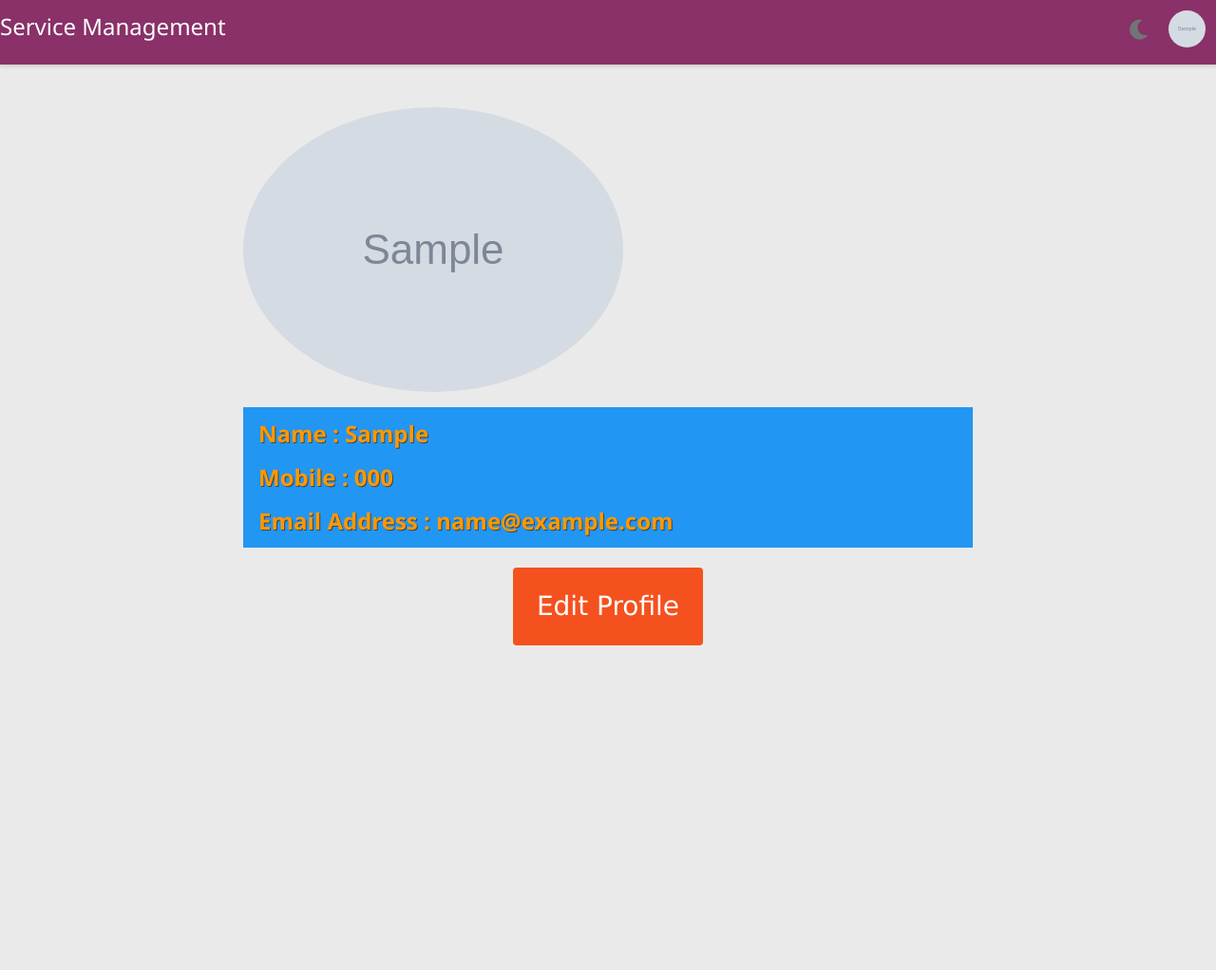
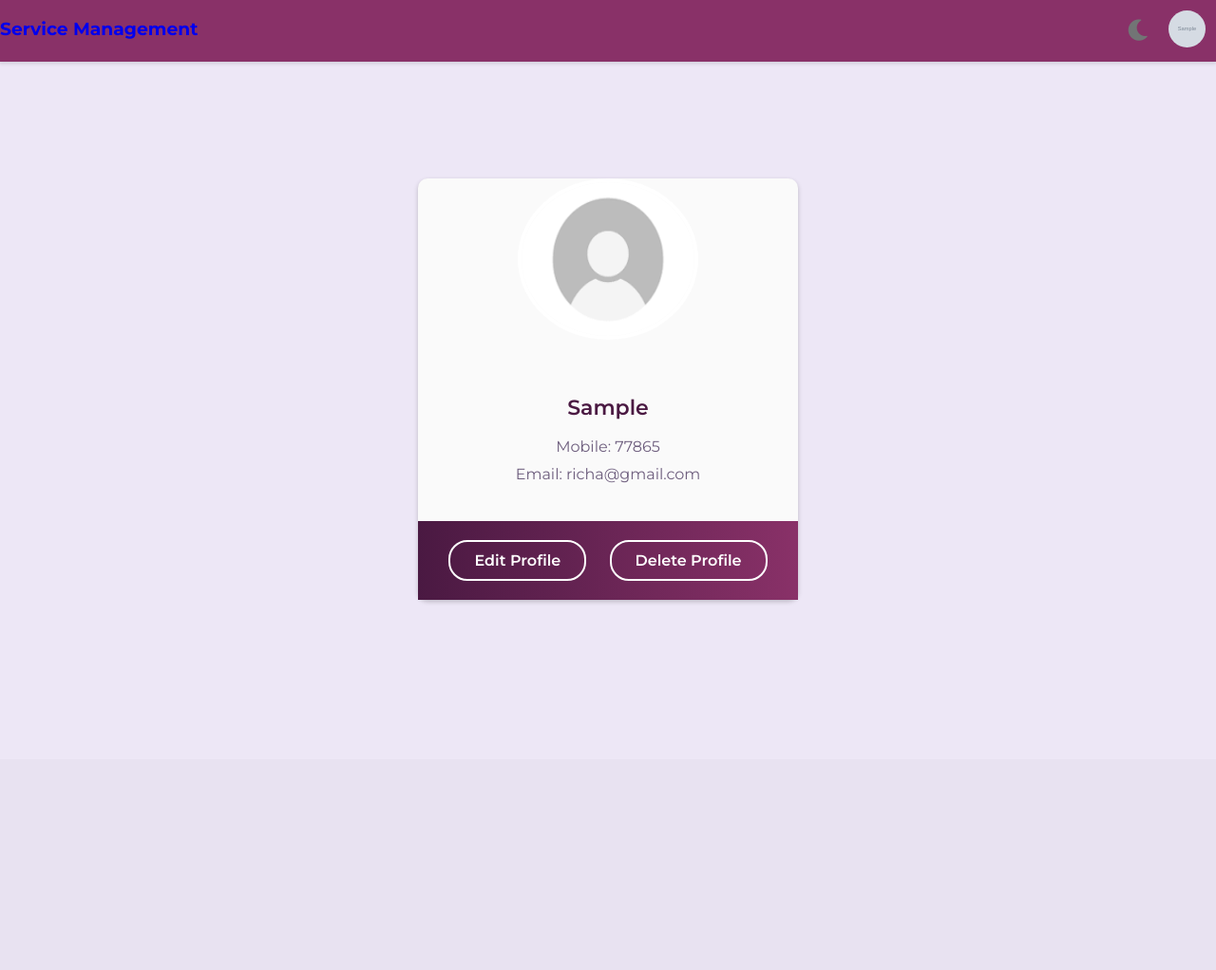
Before and after one commit to richapadhi/Agile, a Django app: template vehicleservicemanagement-master/vehicleservicemanagement-master/templates/vehicle/customer_profile.html in a window 1280 px wide. Shown: the whole page at 95% size. After the commit the page ends 635 px from the top, so only its background shows below. Run offline with Django 3.2, Linux system fonts and the light colour scheme; the template is opened without the code that fills it: values that come from a table or form of the project are taken from there, others are empty; tables that the repository leaves empty hold one stand-in row (values such as "Sample post"); grey boxes marked "Sample" are stand-in pictures; some libraries are stand-ins or nearby versions.

Commit message:
Update customer_profile.html

```diff
--- a/vehicleservicemanagement-master/vehicleservicemanagement-master/templates/vehicle/customer_profile.html
+++ b/vehicleservicemanagement-master/vehicleservicemanagement-master/templates/vehicle/customer_profile.html
@@ -2,88 +2,102 @@
 {% load static %}
 {% block content %}
 <head>
-  <link rel="stylesheet" href="https://www.w3schools.com/w3css/4/w3.css">
+  <link href="https://fonts.googleapis.com/css2?family=Montserrat:wght@300;400;600;700&display=swap" rel="stylesheet">
   <style media="screen">
-    img{
-    border-radius: 50%;
-  }
-  .center {
-    margin: auto;
-    width: 60%;
-  }
-  .button {
-  display: inline-block;
-  border-radius: 4px;
-  background-color: #f4511e;
-  border: none;
-  color: #FFFFFF;
+    body, html {
+      height: 100%;
+      margin: 0;
+      font-family: 'Montserrat', sans-serif;
+      background: #EDE7F6;
+      display: flex;
+      justify-content: center;
+      align-items: center;
       text-align: center;
-  font-size: 28px;
-  padding: 20px;
-  width: 200px;
-  transition: all 0.5s;
-  cursor: pointer;
-  margin: 5px;
     }
 
-.button span {
-  cursor: pointer;
-  display: inline-block;
+    .profile-card {
+      width: 400px;
+      background: #FAFAFA;
+      border-radius: 10px;
+      box-shadow: 0 2px 5px rgba(0,0,0,0.2);
+      transition: transform 0.3s ease-in-out;
       position: relative;
-  transition: 0.5s;
     }
 
-.button span:after {
-  content: '\00bb';
-  position: absolute;
-  opacity: 0;
-  top: 0;
-  right: -20px;
-  transition: 0.5s;
+    .profile-card:hover {
+      transform: translateY(-8px);
+      box-shadow: 0 4px 10px rgba(0,0,0,0.3);
     }
 
-.button:hover span {
-  padding-right: 25px;
+    .profile-card img {
+      width: 190px; /* Adjust size as needed */
+      height: 170px;
+      border-radius: 50%;
+      margin: 20px auto; /* Adjust margin as needed, auto for horizontal centering */
+      display: block; /* To enable margin auto for centering */
+      border: 4px solid #FFFFFF; /* White border around image */
     }
 
-.button:hover span:after {
-  opacity: 1;
-  right: 0;
+    .profile-card .profile-content {
+      padding-top: 20px; /* Adjust padding as needed */
+      padding-bottom: 30px;
+      padding-left: 30px;
+      padding-right: 30px;
     }
 
-.button2 {
-  background-color: white;
-  color: black;
-  border: 2px solid #008CBA;
+    .profile-card .profile-content h2 {
+      font-size: 22px;
+      font-weight: 600;
+      color: #4A1942;
     }
 
-.button2:hover {
-  background-color: #008CBA;
-  color: white;
+    .profile-card .profile-content p {
+      font-size: 16px;
+      margin: 10px 0;
+      color: #6D5D7D;
     }
 
+    .profile-card .profile-actions {
+      padding: 20px;
+      background: linear-gradient(to right, #4A1942, #893168);
+      color: #FFFFFF;
+    }
+
+    .profile-card .profile-action {
+      text-decoration: none;
+      color: #FFFFFF;
+      background: transparent;
+      margin: 0 10px;
+      padding: 10px 25px;
+      border: 2px solid #FFFFFF;
+      border-radius: 20px;
+      display: inline-block;
+      font-weight: 600;
+      transition: all 0.2s ease-in-out;
+    }
+
+    .profile-card .profile-action:hover {
+      background: #FFFFFF;
+      color: #4A1942;
+    }
   </style>
 </head>
+<body>
 
-<br><br><br><br><br>
-<div class="center">
-      {% if customer.profile_pic %}
-          <img src="{% static customer.profile_pic.url %}" alt="User image" class="dropdown-toggle" data-toggle="user-menu">
-      {% else %}
-      <!-- Provide a default image or placeholder if profile_pic is empty -->
-           <img src="{% static 'images/customer.png' %}" alt="Default User image" class="dropdown-toggle" data-toggle="user-menu">
-      {% endif %}
-  <div class="w3-panel w3-blue">
-    <h3 class="w3-text-orange" style="text-shadow:1px 1px 0 #444"><b>Name : {{customer}}</b></h3>
-    <h3 class="w3-text-orange" style="text-shadow:1px 1px 0 #444"><b>Mobile : {{customer.mobile}}</b></h3>
+<div class="profile-card">
+  <img src="{% static 'images/customer.png' %}" alt="Profile Image">
+  <div class="profile-content">
 
-    <h3 class="w3-text-orange" style="text-shadow:1px 1px 0 #444"><b>Email Address : {{customer.email}}</b></h3>
+    <h2>{{customer}}</h2>
+    <p>Mobile: 77865</p>
+    <p>Email: richa@gmail.com</p>
+  </div>
+  <div class="profile-actions">
+
+    <a href="/edit-customer-profile" class="profile-action">Edit Profile</a>
+    <a href="/delete-customer-profile" class="profile-action">Delete Profile</a>
   </div>
 </div>
 
-<div style="text-align: center;">
-  <a href="/edit-customer-profile"><button class="button" ><span>Edit Profile </span></button></a>
-</div>
-
-<br><br><br><br><br><br><br><br><br><br><br><br><br><br><br>
+</body>
 {% endblock content %}
```
Lines whose indentation alone changed are shown as unchanged.
